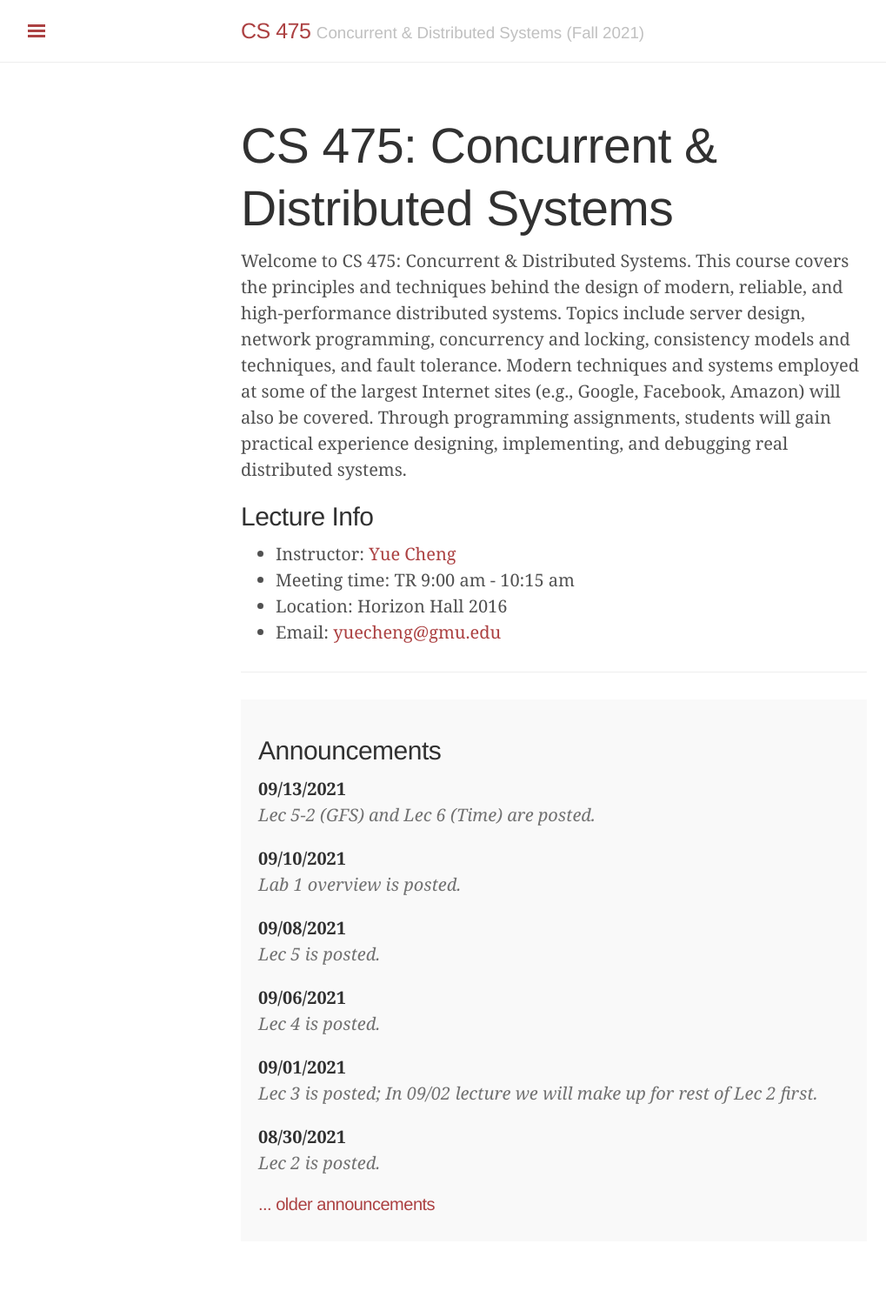
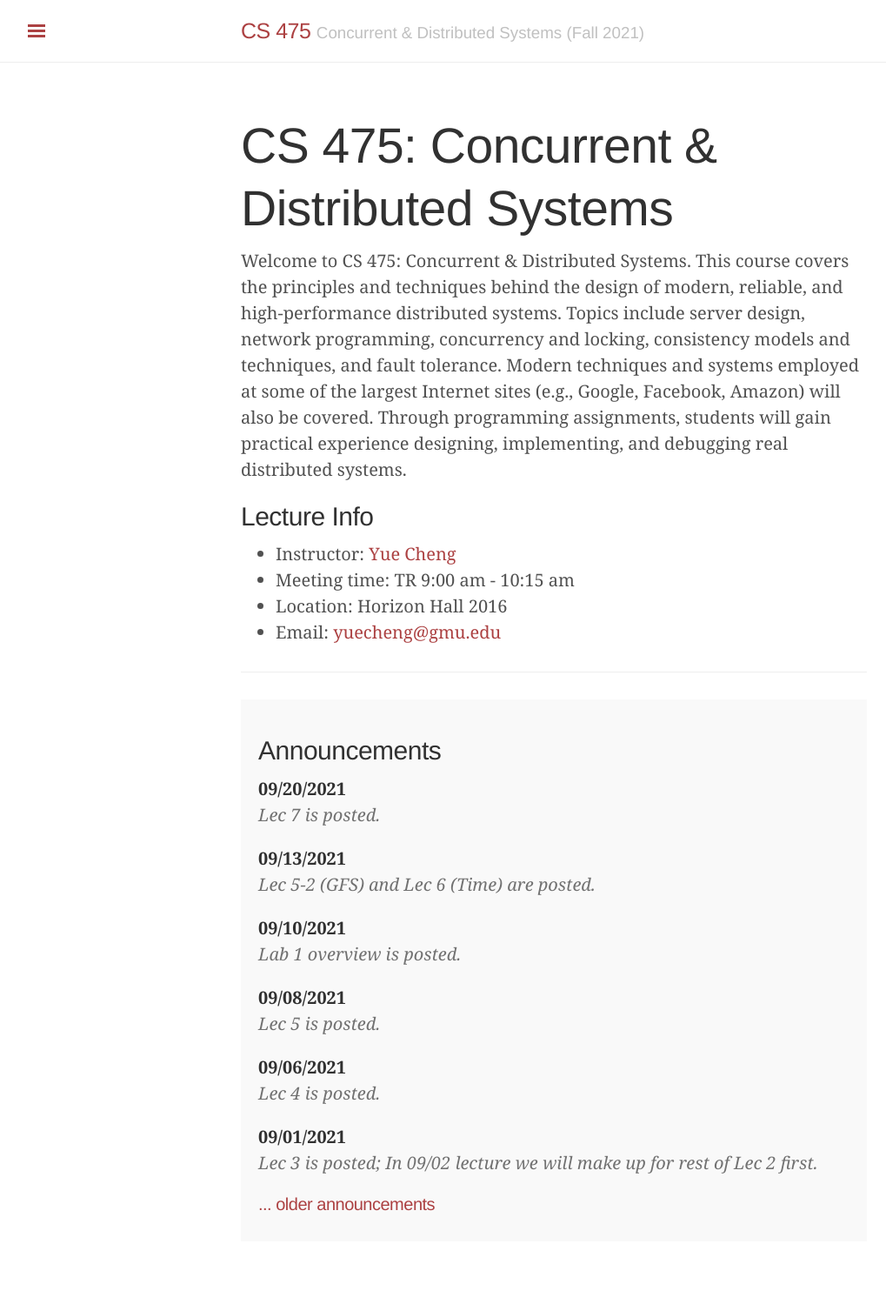
Before and after one commit to tddg/cs475-fall21, a Jekyll site: the page built from index.html, in a window 1280 px wide. Shown: the whole page at 87% size, without its empty margins (3-1022 px from the left). Built offline with Jekyll 4.4.1, drawn with Linux system fonts in a browser that asks for light colours; the list of posts is cut into pages by our own code.

Commit message:
added lec 7

```diff
--- a/_data/news.yml
+++ b/_data/news.yml
@@ -1,3 +1,6 @@
+
+- date: <strong>09/20/2021</strong>
+  headline: "Lec 7 is posted."
 
 - date: <strong>09/13/2021</strong>
   headline: "Lec 5-2 (GFS) and Lec 6 (Time) are posted."
```
Also changed, not shown: 1 other file.
